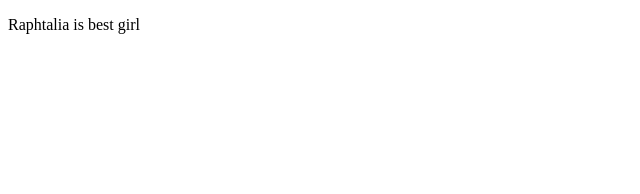
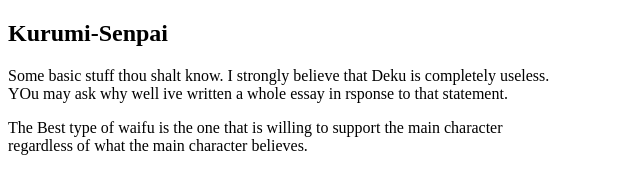
Before and after one commit to Kurumi-Senpai/kurumik69.github.io, a plain HTML site: page index.html in a window 1280 px wide. Shown: the whole page, without its empty margins (0-640 px from the left). Drawn offline with Linux system fonts and the light colour scheme.

Commit message:
Update index.html

```diff
--- a/index.html
+++ b/index.html
@@ -7,6 +7,13 @@
     <title>Alejandro Castro</title>
 </head>
 <body>
-    <p>Raphtalia is best girl</p>
+    <h2>Kurumi-Senpai</h2>
+    <p>Some basic stuff thou shalt know.
+        I strongly believe that Deku is completely useless.<br/>
+      YOu may ask why well ive written a whole essay in rsponse to that statement. </p>
+      <p>The Best type of waifu is the one that is willing to support the main
+      character <br/>regardless of what the main character believes.</p>
+
+
 </body>
 </html>
```
